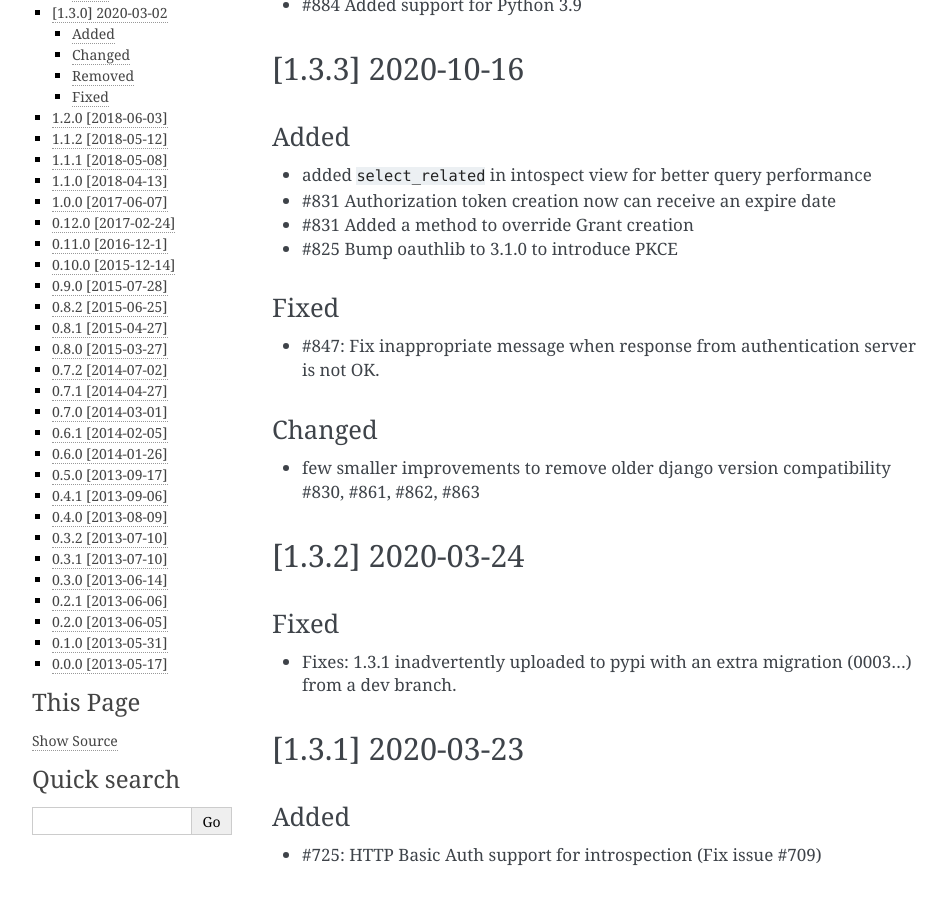
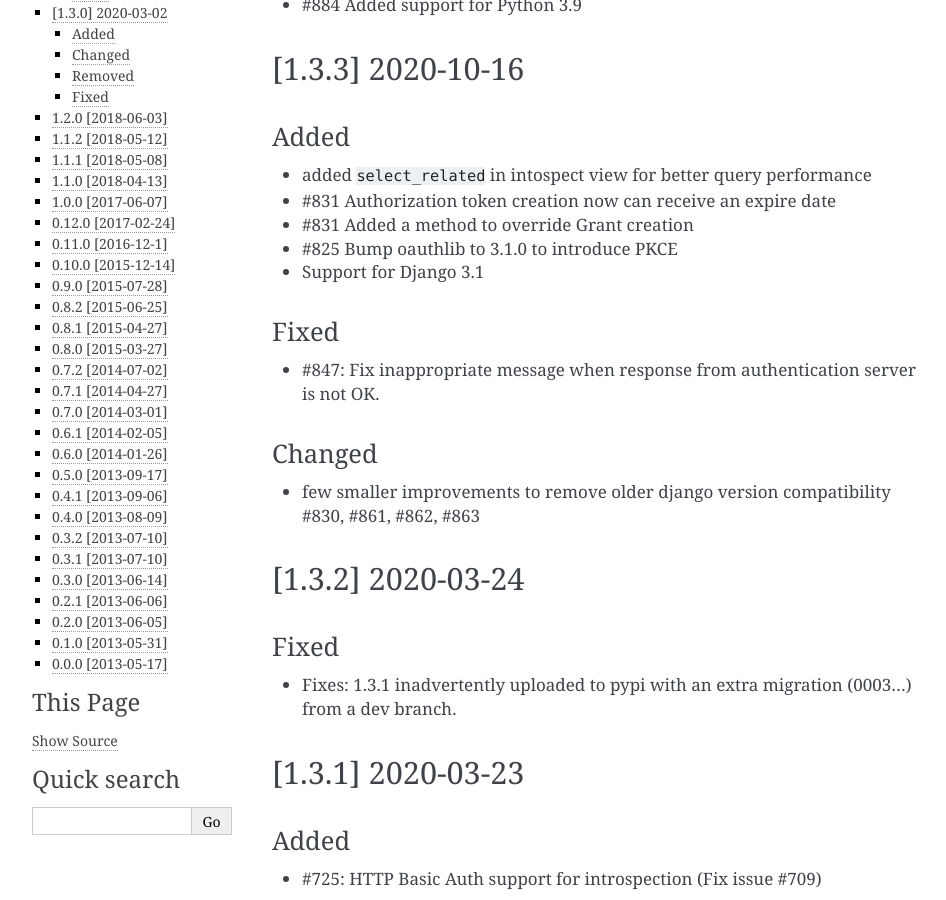
Before and after one commit to sheriffwoody0922/oauth-python-django, a Sphinx documentation site: the page built from docs/changelog.rst, in a window 1280 px wide and 900 px high, scrolled down 344 px. Shown: the whole window, without its empty margins (148-1094 px from the left). Built offline with Sphinx 7.4.7, drawn with Linux system fonts in a browser that asks for light colours.

Commit message:
Updated supported Django versions added Support for 3.1 Removed support for 2.1

```diff
--- a/CHANGELOG.md
+++ b/CHANGELOG.md
@@ -26,6 +26,7 @@
 * #831 Authorization token creation now can receive an expire date
 * #831 Added a method to override Grant creation
 * #825 Bump oauthlib to 3.1.0 to introduce PKCE
+* Support for Django 3.1
 
 ### Fixed
 * #847: Fix inappropriate message when response from authentication server is not OK.
--- a/docs/index.rst
+++ b/docs/index.rst
@@ -22,7 +22,7 @@
 ------------
 
 * Python 3.5+
-* Django 2.1+
+* Django 2.2+
 * oauthlib 3.1+
 
 Index
--- a/setup.cfg
+++ b/setup.cfg
@@ -13,9 +13,9 @@
 	Development Status :: 5 - Production/Stable
 	Environment :: Web Environment
 	Framework :: Django
-	Framework :: Django :: 2.1
 	Framework :: Django :: 2.2
 	Framework :: Django :: 3.0
+	Framework :: Django :: 3.1
 	Intended Audience :: Developers
 	License :: OSI Approved :: BSD License
 	Operating System :: OS Independent
@@ -32,7 +32,7 @@
 include_package_data = True
 zip_safe = False
 install_requires =
-	django >= 2.1
+	django >= 2.2
 	requests >= 2.13.0
 	oauthlib >= 3.1.0
 
```
Also changed, not shown: .travis.yml, 1 other file.
